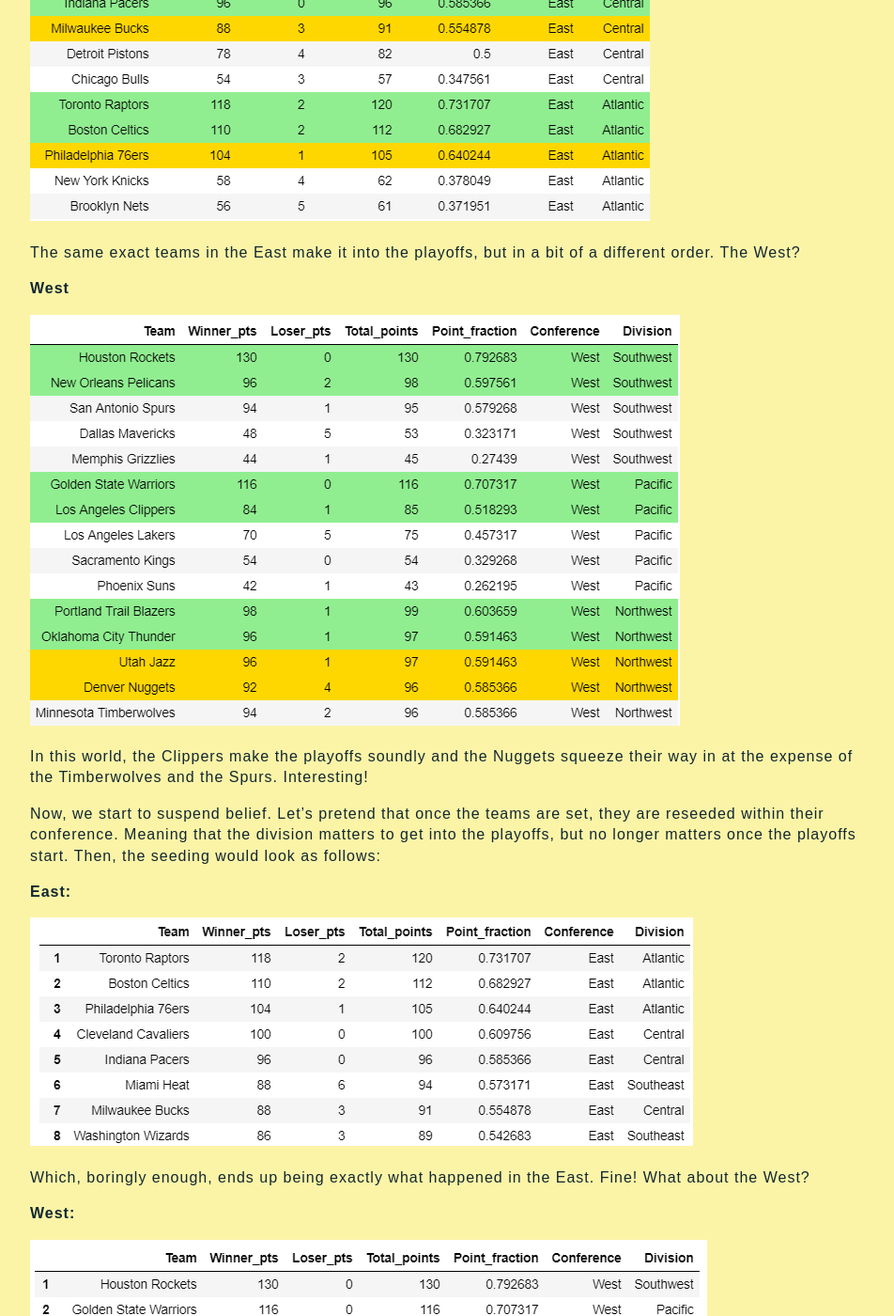
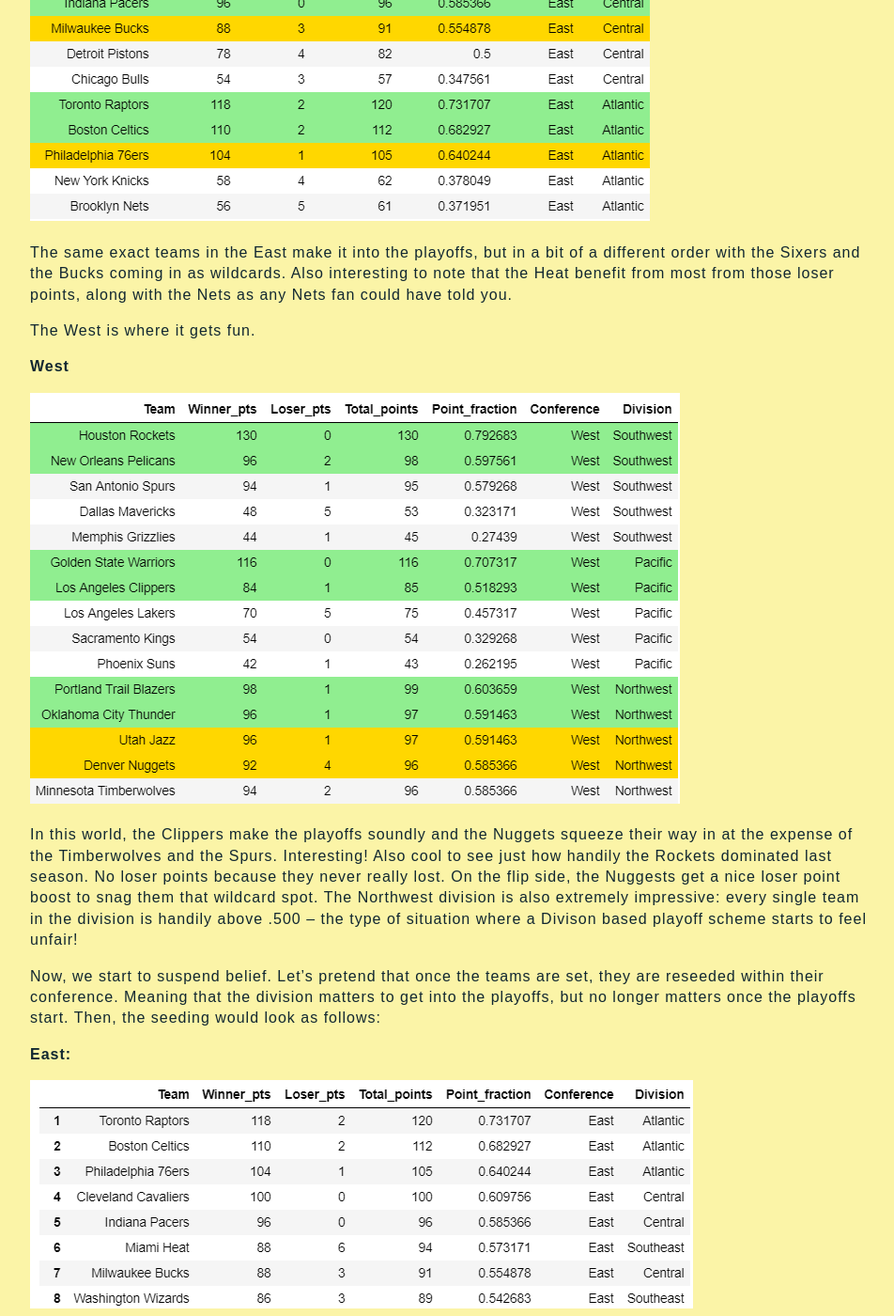
Before and after one commit to ashleyajohn/ashleyajohn.github.io, a Jekyll site: the page built from _posts/2018-12-29-nba-what-if.md, in a window 1280 px wide and 1400 px high, scrolled down 1601 px. Shown: the whole window at 94% size, without its empty margins (160-1112 px from the left). Built offline with Jekyll 4.4.1, drawn with Linux system fonts in a browser that asks for light colours; some of the changed text lies outside the part shown.

Commit message:
Update 2018-12-29-nba-what-if.md

```diff
--- a/_posts/2018-12-29-nba-what-if.md
+++ b/_posts/2018-12-29-nba-what-if.md
@@ -38,14 +38,16 @@
 
 ![eastern_conference_standings]({{ "/assets/eastern_conference_standings.PNG" | absolute_url }})
 
-The same exact teams in the East make it into the playoffs, but in a bit of a different order. The West?
+The same exact teams in the East make it into the playoffs, but in a bit of a different order with the Sixers and the Bucks coming in as wildcards. Also interesting to note that the Heat benefit from most from those loser points, along with the Nets as any Nets fan could have told you.
+
+The West is where it gets fun.
 
 **West**
 
 ![western_conference_standings]({{ "/assets/western_conference_standings.PNG" | absolute_url }})
 
 
-In this world, the Clippers make the playoffs soundly and the Nuggets squeeze their way in at the expense of the Timberwolves and the Spurs. Interesting!
+In this world, the Clippers make the playoffs soundly and the Nuggets squeeze their way in at the expense of the Timberwolves and the Spurs. Interesting! Also cool to see just how handily the Rockets dominated last season. No loser points because they never really lost. On the flip side, the Nuggests get a nice loser point boost to snag them that wildcard spot. The Northwest division is also extremely impressive: every single team in the division is handily above .500 -- the type of situation where a Divison based playoff scheme starts to feel unfair!
 
 Now, we start to suspend belief. Let's pretend that once the teams are set, they are reseeded within their conference. Meaning that the division matters to get into the playoffs, but no longer matters once the playoffs start. Then, the seeding would look as follows:
 
@@ -73,7 +75,7 @@
 
 ![league_seeding]({{ "/assets/league_seeding.PNG" | absolute_url }})
 
-The Spurs and Timberwolves squeeze their ways in there at the expense of the Clippers and the Wizards.
+The Spurs and Timberwolves squeeze their ways in there at the expense of the Clippers and the Wizards and the entire Northwest division shows up for the post season.
 
 The basketball is different from hockey is almost every way, so though this scoring format doesn't make much intuitive sense, this analysis was a fun thought experiment about how the playoffs might look and how it would result regular season play as a result. Glad to see the Sixers make their way in regardless :)
 
```
